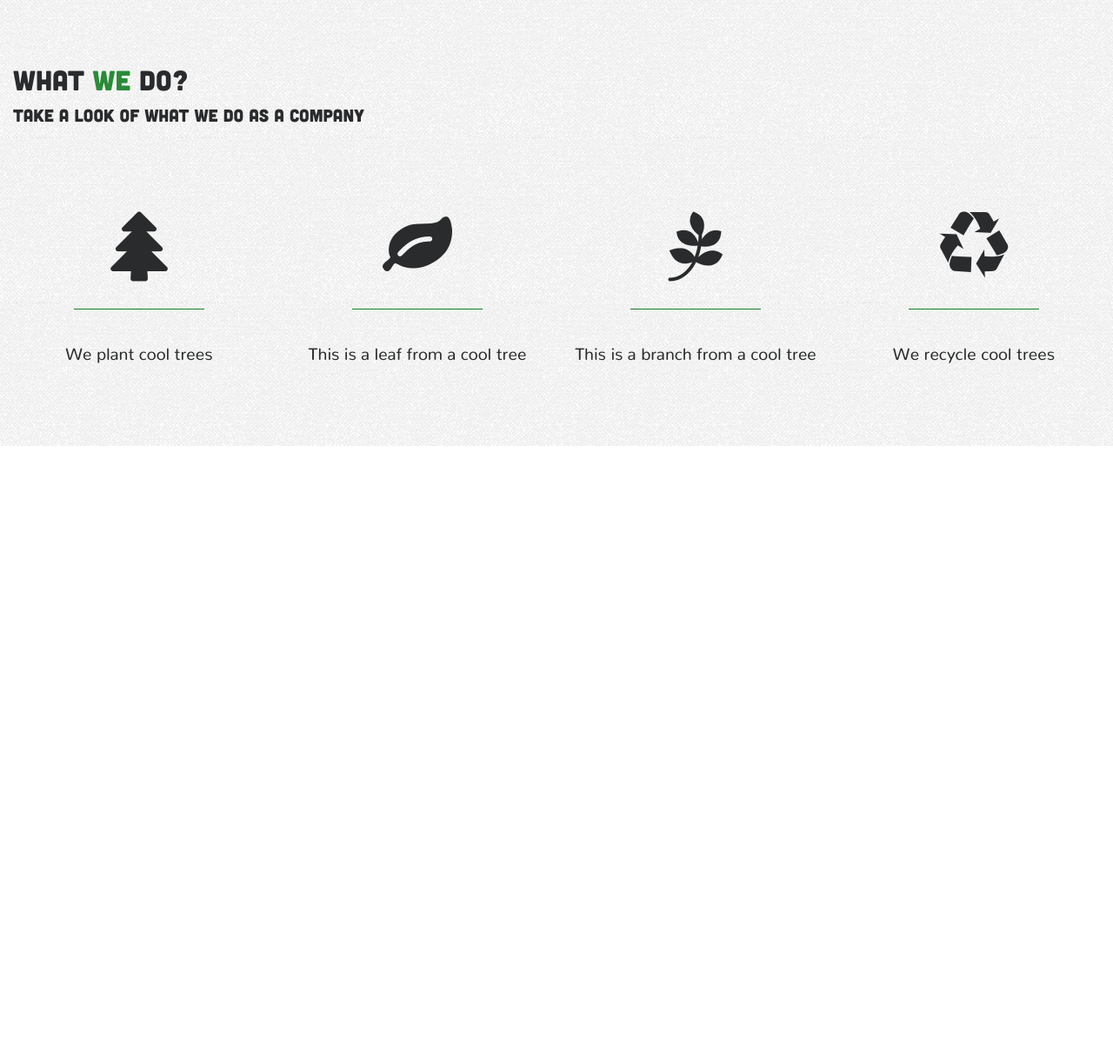
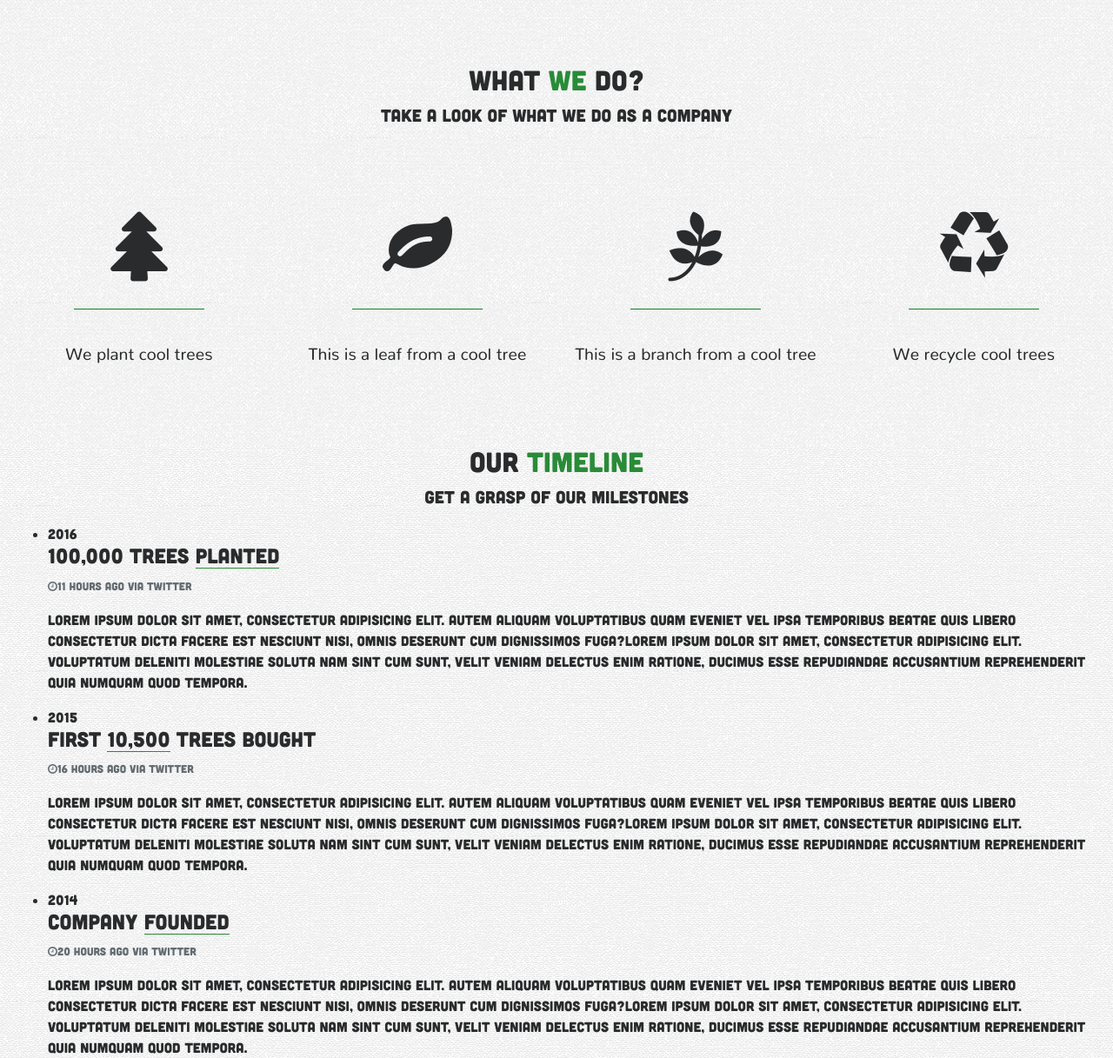
Before and after one commit to manolis9/trees-website, a plain HTML site: page index.html in a window 1280 px wide. Shown: the part 863-2080 px from the top of the page at 87% size. Before the commit the page ends 1376 px from the top, so only its background shows below. Drawn offline with Linux system fonts and the light colour scheme.

Commit message:
Timeline html

```diff
--- a/css/style.css
+++ b/css/style.css
@@ -141,6 +141,11 @@ body {
     background-color: rgba(19, 128, 36, 1);
 }
 
+.heading,
+.under-heading {
+ text-align: center;
+}
+
 
 
 
--- a/index.html
+++ b/index.html
@@ -11,6 +11,8 @@
         <link rel="stylesheet" type="text/css" href="css/style.css">
         <title>Yo sup suuup</title>
     </head>
+
+    <body>
 
     <section id="cover">
 
@@ -75,7 +77,7 @@
 
         <div class="section-features">
             <div class="container">
-                <h2>What <span class="bold-green">we</span> do?</h2>
+                <h2 class="heading">What <span class="bold-green">we</span> do?</h2>
                 <p class="lead under-heading">Take a look of what we do as a company</p>
 
                 <div class="row">
@@ -104,7 +106,54 @@
         </div>   <!-- SECTION FEATURES -->
     </section> <!-- SECTION -->
 
-    <body>
+    <section class="why-us" id="timeline">
+        <div class="section-timeline">
+            <div class="container">
+                <h2 class="heading">Our <span class="bold-green">timeline</span></h2>
+                <p class="lead under-heading">Get a grasp of our milestones</p>
+                <ul class="timeline">
+                    <li>
+                        <div class="timeline-badge">2016</div>
+                        <div class="timeline-panel">
+                            <div class="timeline-heading">
+                                <h4 class="timeline-title">100,000 trees <span class="green-underline">planted</span></h4>
+                                <p><small class="text-muted"><i class="fa fa-clock-o"></i>11 hours ago via Twitter</small></p>
+                            </div>
+                            <div class="timeline-body">
+                               <p>Lorem ipsum dolor sit amet, consectetur adipisicing elit. Autem aliquam voluptatibus quam eveniet vel ipsa temporibus beatae quis libero consectetur dicta facere est nesciunt nisi, omnis deserunt cum dignissimos fuga?Lorem ipsum dolor sit amet, consectetur adipisicing elit. Voluptatum deleniti molestiae soluta nam sint cum sunt, velit veniam delectus enim ratione, ducimus esse repudiandae accusantium reprehenderit quia numquam quod tempora.</p>
+                            </div>
+                        </div>
+                    </li>
+                    <li class="timeline-inverted">
+                        <div class="timeline-badge">2015</div>
+                        <div class="timeline-panel">
+                            <div class="timeline-heading">
+                                <h4 class="timeline-title">First <span class="green-underline">10,500</span> trees bought</h4>
+                                <p><small class="text-muted"><i class="fa fa-clock-o"></i>16 hours ago via Twitter</small></p>
+                            </div>
+                            <div class="timeline-body">
+                            <p>Lorem ipsum dolor sit amet, consectetur adipisicing elit. Autem aliquam voluptatibus quam eveniet vel ipsa temporibus beatae quis libero consectetur dicta facere est nesciunt nisi, omnis deserunt cum dignissimos fuga?Lorem ipsum dolor sit amet, consectetur adipisicing elit. Voluptatum deleniti molestiae soluta nam sint cum sunt, velit veniam delectus enim ratione, ducimus esse repudiandae accusantium reprehenderit quia numquam quod tempora.</p>
+                            </div>
+                        </div>
+                    </li>
+                    <li>
+                        <div class="timeline-badge">2014</div>
+                        <div class="timeline-panel">
+                            <div class="timeline-heading">
+                                <h4 class="timeline-title">Company <span class="green-underline">founded</span></h4>
+                                <p><small class="text-muted"><i class="fa fa-clock-o"></i>20 hours ago via Twitter</small></p>
+                            </div>
+                            <div class="timeline-body">
+                               <p>Lorem ipsum dolor sit amet, consectetur adipisicing elit. Autem aliquam voluptatibus quam eveniet vel ipsa temporibus beatae quis libero consectetur dicta facere est nesciunt nisi, omnis deserunt cum dignissimos fuga?Lorem ipsum dolor sit amet, consectetur adipisicing elit. Voluptatum deleniti molestiae soluta nam sint cum sunt, velit veniam delectus enim ratione, ducimus esse repudiandae accusantium reprehenderit quia numquam quod tempora.</p>
+                            </div>
+                        </div>
+                    </li>
+
+                </ul>
+            </div>
+        </div>
+    </section>
+
 
         <script src="js/jquery-3.2.0.min.js"></script>
         <script src="js/bootstrap.min.js"></script>
```
